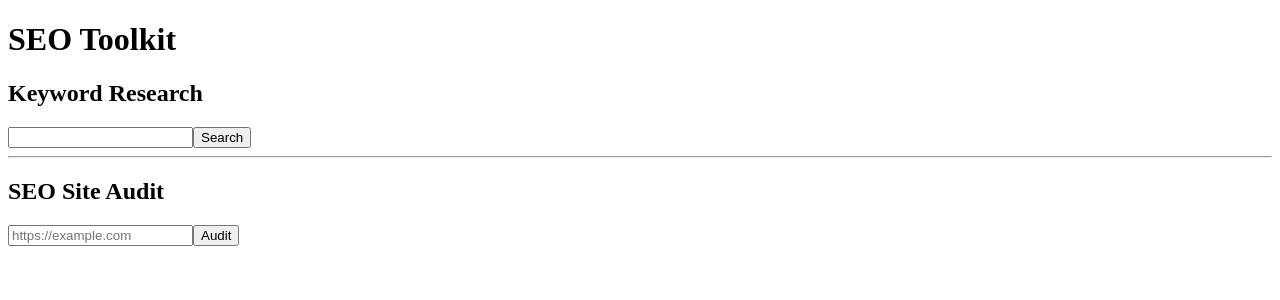
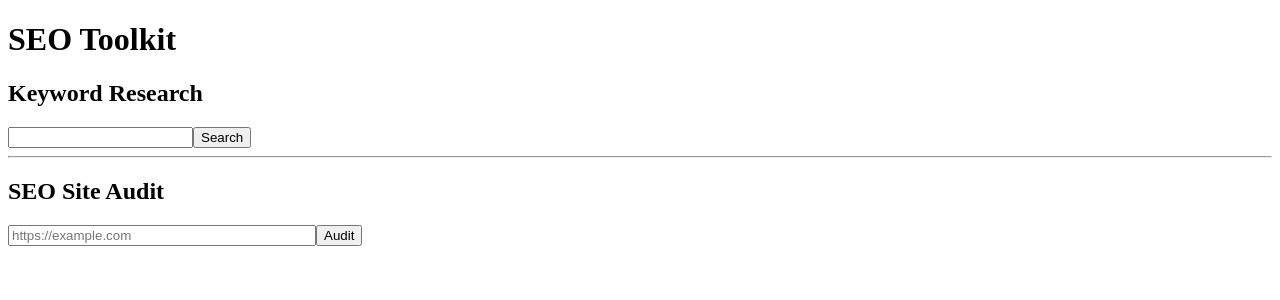
Before and after one commit to Fashionsarah/fashionsarah, a React (Create React App) app in the folder frontend-react/: page / in a window 1280 px wide. Shown: the top 300 px of the page. Built offline with nearby package versions, Linux system fonts and the light colour scheme.

Commit message:
Update AuditTool.jsx

```diff
--- a/frontend-react/src/components/AuditTool.jsx
+++ b/frontend-react/src/components/AuditTool.jsx
@@ -1,39 +1,73 @@
 import React, { useState } from 'react';
 
 export default function AuditTool() {
-  const [auditQuery, setAuditQuery] = useState('');
-  const [results, setResults] = useState(null);
+  const [url, setUrl] = useState('');
+  const [result, setResult] = useState(null);
+  const [error, setError] = useState(null);
 
   const handleAudit = async () => {
     try {
-      const response = await fetch(`https://fashionsarah.onrender.com/api/audit?url=${encodeURIComponent(auditQuery)}`);
+      const response = await fetch(`/api/audit?url=${encodeURIComponent(url)}`);
       const data = await response.json();
 
       if (!response.ok) {
-        setResults({ error: true, message: data.message || "Audit failed" });
+        setError(data.message || 'Audit failed');
+        setResult(null);
       } else {
-        setResults(data);
+        setResult(data);
+        setError(null);
       }
     } catch (err) {
-      setResults({ error: true, message: "Unexpected error: " + err.message });
+      setError('Unexpected error occurred.');
+      setResult(null);
     }
   };
 
+  const renderAuditResults = () => {
+    if (!result?.lighthouseResult) return null;
+
+    const audits = result.lighthouseResult.audits;
+
+    const metricsToShow = [
+      'first-contentful-paint',
+      'speed-index',
+      'largest-contentful-paint',
+      'interactive',
+      'total-blocking-time',
+      'cumulative-layout-shift'
+    ];
+
+    return (
+      <div>
+        <h3>Audit Results for: {result.id}</h3>
+        <ul>
+          {metricsToShow.map((key) => {
+            const audit = audits[key];
+            return (
+              <li key={key}>
+                <strong>{audit.title}:</strong> {audit.displayValue || audit.numericValue} ({audit.score * 100}/100)
+              </li>
+            );
+          })}
+        </ul>
+      </div>
+    );
+  };
+
   return (
-    <>
+    <div>
       <h2>SEO Site Audit</h2>
       <input
         type="text"
-        value={auditQuery}
-        onChange={(e) => setAuditQuery(e.target.value)}
+        value={url}
+        onChange={(e) => setUrl(e.target.value)}
         placeholder="https://example.com"
+        style={{ width: '300px' }}
       />
       <button onClick={handleAudit}>Audit</button>
-      {results && (
-        <pre>
-          {results.error ? `❌ Error: ${results.message}` : JSON.stringify(results, null, 2)}
-        </pre>
-      )}
-    </>
+
+      {error && <p style={{ color: 'red' }}>❌ Error: {error}</p>}
+      {renderAuditResults()}
+    </div>
   );
 }
```
